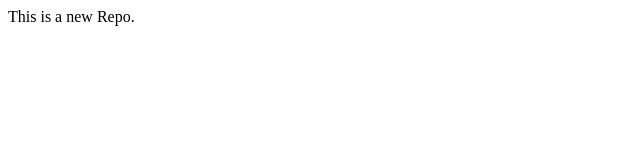
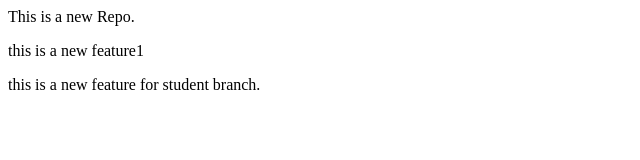
Before and after one commit to DwivediRuchi/localRepo, a plain HTML site: page index.html in a window 1280 px wide. Shown: the whole page, without its empty margins (0-640 px from the left). Drawn offline with Linux system fonts and the light colour scheme.

Commit message:
add new feature

```diff
--- a/index.html
+++ b/index.html
@@ -1,3 +1,10 @@
 <p>
     This is a new Repo.
 </p>
+
+<p>
+    this is a new feature1
+</p>
+<p>
+    this is a new feature for student branch.
+</p>
```
